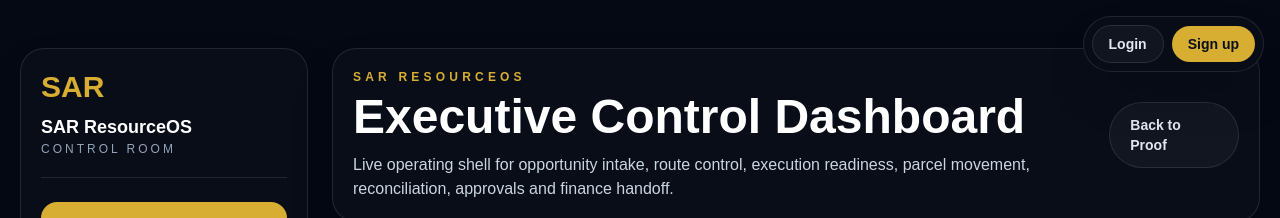
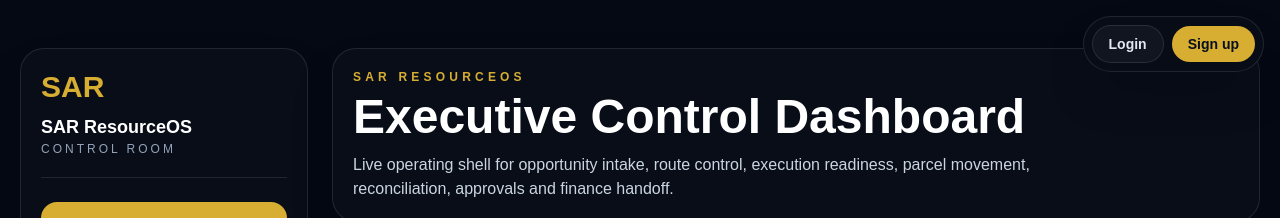
Before and after one commit to shobanesiyanda/sar-resourceos-golden-path-proof, a Next.js app: page /dashboard in a window 1280 px wide. Shown: the top 218 px of the page. Built offline with nearby package versions, Linux system fonts and the light colour scheme; no server answers.

Commit message:
Remove dashboard back to proof button

```diff
--- a/app/dashboard/page.tsx
+++ b/app/dashboard/page.tsx
@@ -88,12 +88,6 @@ export default function DashboardPage() {
               </p>
             </div>
 
-            <Link
-              href="/"
-              className="rounded-full border border-white/10 bg-white/[0.04] px-5 py-3 text-sm font-bold text-slate-200"
-            >
-              Back to Proof
-            </Link>
           </div>
 
           {/* Today summary */}
```
